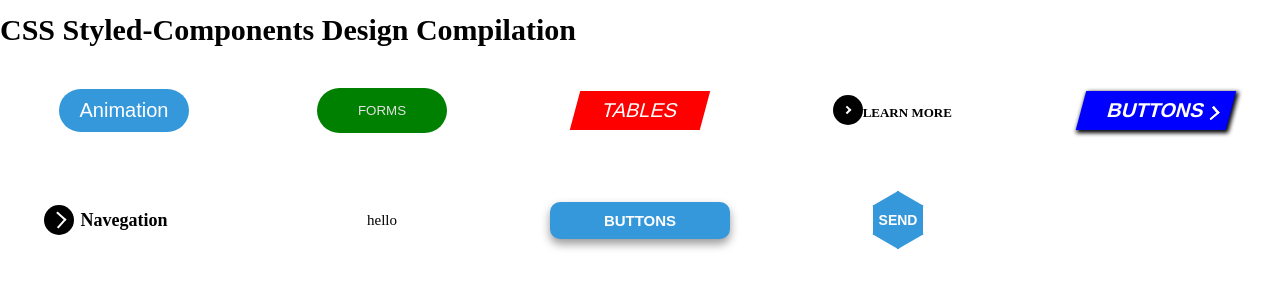
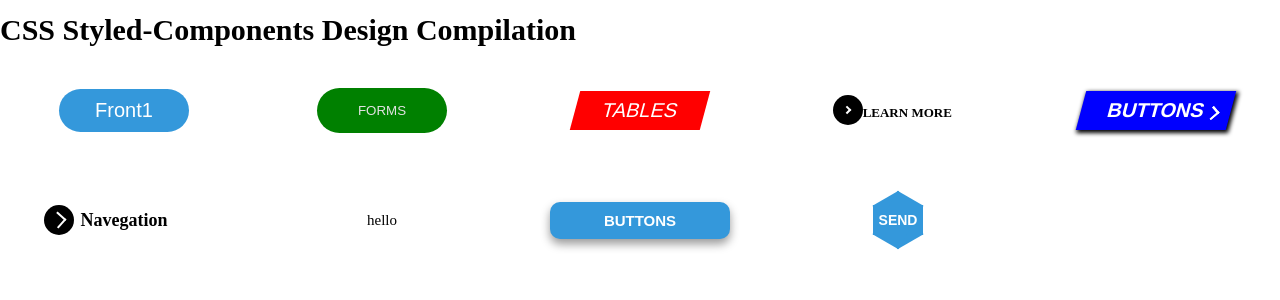
Before and after one commit to NicolasBrinkhus/StyledComponents, a React (Create React App) app: page / in a window 1280 px wide. Shown: the top 300 px of the page. Built offline with nearby package versions, Linux system fonts and the light colour scheme.

Commit message:
add front page 1

```diff
--- a/src/components/App.js
+++ b/src/components/App.js
@@ -19,13 +19,12 @@ const BOX = styled.div`
 `;
 
 function App(props) {
-  const [loading, setLoading] = React.useState(false);
 
   return (
     <div>
       <h1>CSS Styled-Components Design Compilation</h1>
       <BOX>
-        <BTN1 onClick={() => setLoading(true)}>Animation</BTN1>
+        <BTN1 onClick={() => props.history.push("/front1")}>Front1</BTN1>
         <BTN2 onClick={() => props.history.push("/forms")}>Forms</BTN2>
         <BTN3 onClick={() => props.history.push("/tables")}>Tables</BTN3>
         <BTN4 className="learn-more">
--- /dev/null
+++ b/src/components/FrontPages/FrontPage1.js
@@ -0,0 +1,11 @@
+import React from "react";
+
+function FrontPage1() {
+  return (
+    <div>
+      <p>Front page 1</p>
+    </div>
+  );
+}
+
+export default FrontPage1;
--- a/src/components/Router.js
+++ b/src/components/Router.js
@@ -6,6 +6,7 @@ import FormPage from "./Forms/FormPage";
 import TablesPage from "./TablesPage";
 import NavPage from "./Navegation/NavPage";
 import NotFound from "./NotFound";
+import FrontPage1 from "./FrontPages/FrontPage1";
 
 const theme = {
   red: "#FF0000",
@@ -49,6 +50,7 @@ class Router extends React.Component {
           <BrowserRouter>
             <Switch>
               <Route exact path="/" component={App} />
+              <Route exact path="/front1" component={FrontPage1} />
               <Route exact path="/forms" component={FormPage} />
               <Route exact path="/tables" component={TablesPage} />
               <Route exact path="/navegation" component={NavPage} />
```
